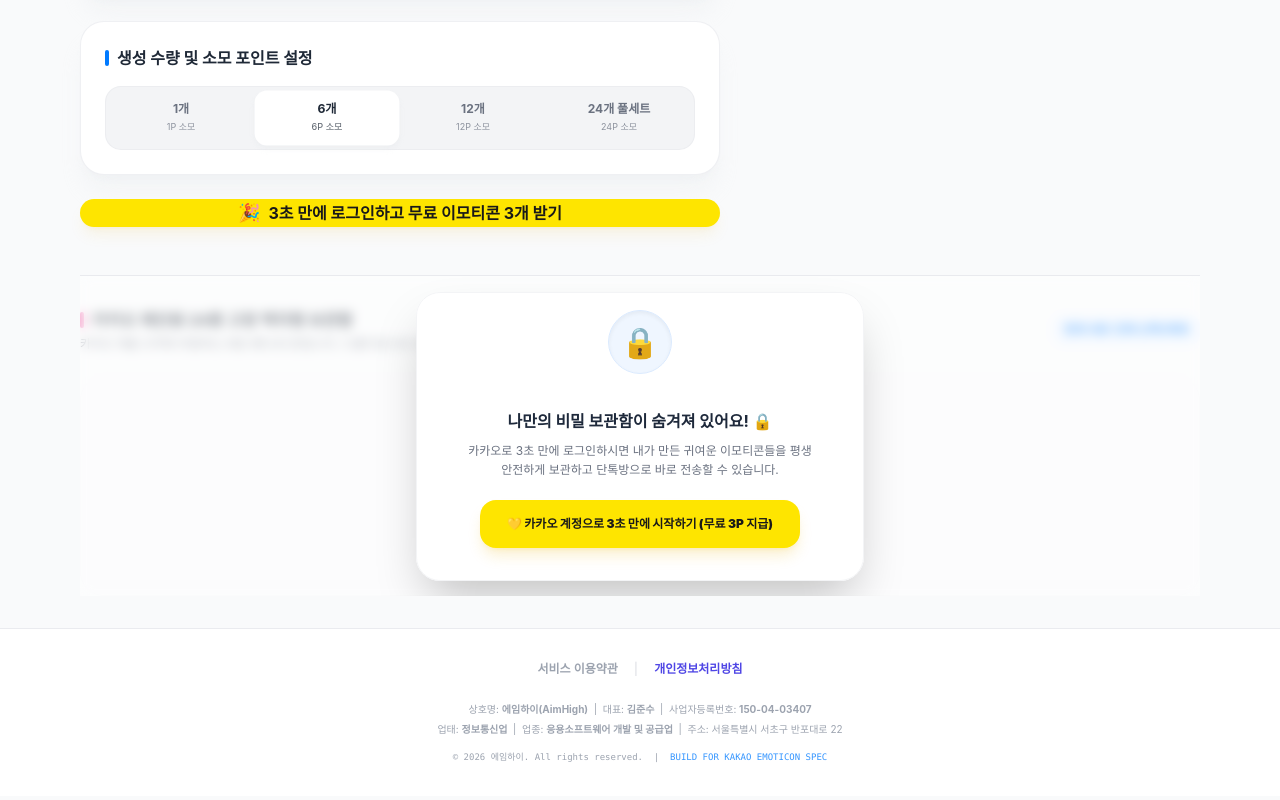
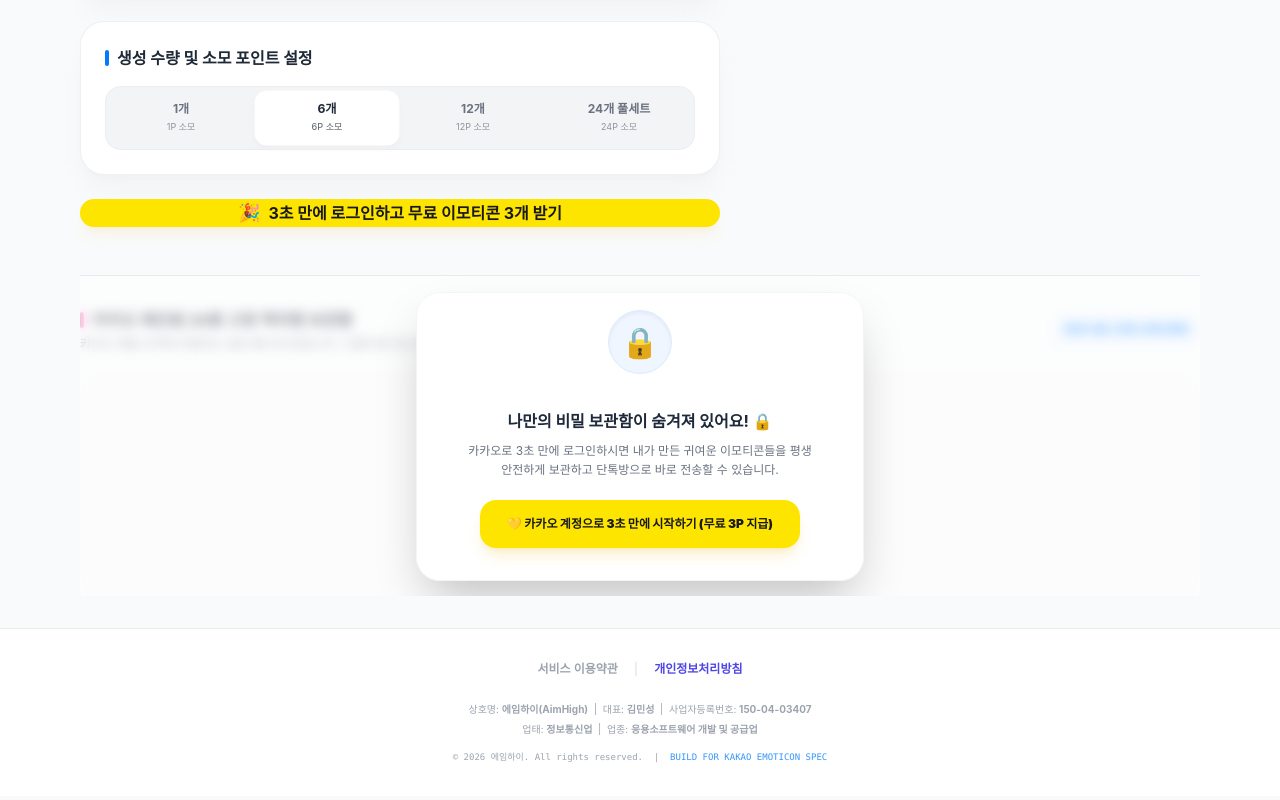
Before and after one commit to k800712/EMOJI-MARKET, a Next.js app: page / in a window 1280 px wide. Shown: the part 1123-1923 px from the top of the page. Built offline with nearby package versions, Linux system fonts and the light colour scheme; a web font is replaced by a local one.

Commit message:
fix: 에임하이 푸터 사업자 정보의 대표자를 김민성으로 변경하고 주소 정보 삭제 패치

```diff
--- a/components/Footer.tsx
+++ b/components/Footer.tsx
@@ -36,10 +36,10 @@
         {/* 하단 에임하이 사업자 정보 */}
         <div className="text-[10px] text-gray-400 leading-relaxed max-w-2xl mx-auto space-y-1">
           <p>
-            상호명: <b>에임하이(AimHigh)</b> &nbsp;|&nbsp; 대표: <b>김준수</b> &nbsp;|&nbsp; 사업자등록번호: <b>150-04-03407</b>
+            상호명: <b>에임하이(AimHigh)</b> &nbsp;|&nbsp; 대표: <b>김민성</b> &nbsp;|&nbsp; 사업자등록번호: <b>150-04-03407</b>
           </p>
           <p>
-            업태: <b>정보통신업</b> &nbsp;|&nbsp; 업종: <b>응용소프트웨어 개발 및 공급업</b> &nbsp;|&nbsp; 주소: 서울특별시 서초구 반포대로 22
+            업태: <b>정보통신업</b> &nbsp;|&nbsp; 업종: <b>응용소프트웨어 개발 및 공급업</b>
           </p>
           <p className="pt-2 font-mono text-[9px]">
             &copy; 2026 에임하이. All rights reserved. &nbsp;|&nbsp; <span className="text-brand-primary/80">BUILD FOR KAKAO EMOTICON SPEC</span>
```
